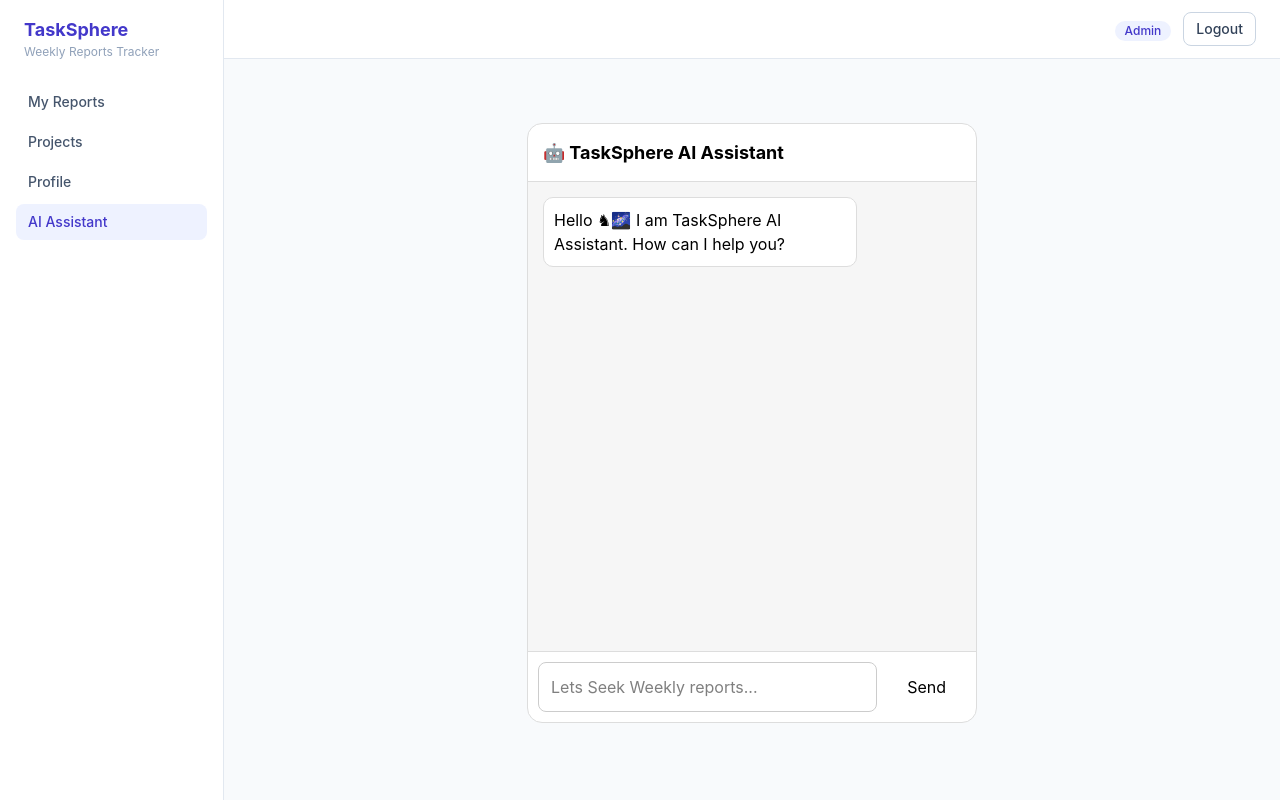
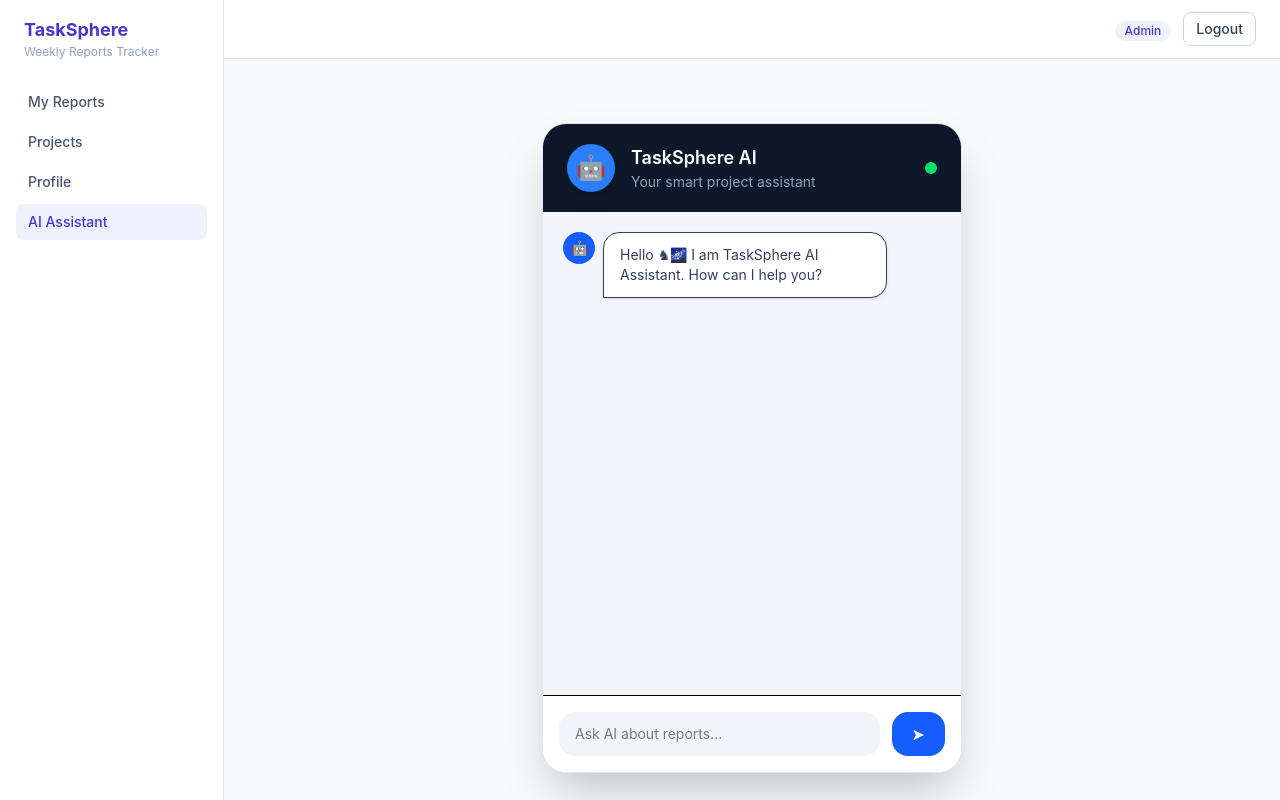
Before and after one commit to heshaN1998/task-sphere-front-End, a React (Vite) app: page /intelligent-assistant in a window 1280 px wide. Built offline with nearby package versions, Linux system fonts and the light colour scheme; sample sign-in values are in the browser's storage.

Commit message:
reStyle the  AI Assistant

```diff
--- a/src/components/layouts/AiChat.jsx
+++ b/src/components/layouts/AiChat.jsx
@@ -1,62 +1,283 @@
-import {useContext,useState} from "react";
-import {ChatContext} from "../../context/ChatContext.jsx";
+// import {useContext,useState} from "react";
+// import {ChatContext} from "../../context/ChatContext.jsx";
+// import ChatMessage from "./ChatMessage.jsx";
+// import "../../../src/components/aicss/aiChat.css";
+
+// function AiChat(){
+//     const { messages,loading,askAI } = useContext(ChatContext);
+//     const [message,setMessage] = useState("");
+
+//     const send = ()=>{
+//         if(message.trim()==="")
+//             return;
+//         askAI(message);
+//         setMessage("");
+
+//     };
+
+//     return (
+//             <div className="ai-chat-box">
+//             <div className="ai-header">
+//                 🤖 TaskSphere AI Assistant
+//             </div>
+//             <div className="ai-messages">
+//                 {
+//                     messages.map(
+//                         (msg,index)=>( <ChatMessage key={index} message={msg} /> )
+//                     )
+//                 }
+
+//                 {
+//                     loading &&
+//                     <div className="chat-message assistant">
+//                         Thinking...
+//                     </div>
+//                 }
+
+//                 </div>
+
+//             <div className="ai-input">
+//                 <input
+//                     value={message}
+//                     onChange={ e=>setMessage(e.target.value) }
+//                     onKeyDown={ e=>{
+//                                 if(e.key==="Enter" && !e.shiftKey){
+//                                     e.preventDefault();
+//                                 send();
+//                                 }
+//                     }
+//                     }
+
+//             placeholder="Lets Seek Weekly reports..."
+// />
+
+//             <button onClick={send}> Send </button>
+//         </div>
+//     </div>
+
+//     );
+
+
+// }
+
+
+// export default AiChat;
+import { useContext, useState } from "react";
+import { ChatContext } from "../../context/ChatContext.jsx";
 import ChatMessage from "./ChatMessage.jsx";
-import "../../../src/components/aicss/aiChat.css";
 
-function AiChat(){
-    const { messages,loading,askAI } = useContext(ChatContext);
-    const [message,setMessage] = useState("");
+function AiChat() {
 
-    const send = ()=>{
-        if(message.trim()==="")
-            return;
+    const { messages, loading, askAI } = useContext(ChatContext);
+    const [message, setMessage] = useState("");
+
+    const send = () => {
+        if (!message.trim()) return;
+
         askAI(message);
         setMessage("");
+    };
+    return (
 
-    };
+        <div className="
+            w-[420px]
+            h-[650px]
+            flex
+            flex-col
+            rounded-3xl
+            overflow-hidden
+            bg-white
+            shadow-2xl
+            border
+            border-slate-200
+        ">
+           {/* AI Header */}
 
-    return (
-            <div className="ai-chat-box">
-            <div className="ai-header">
-                🤖 TaskSphere AI Assistant
-            </div>
-            <div className="ai-messages">
-                {
-                    messages.map(
-                        (msg,index)=>( <ChatMessage key={index} message={msg} /> )
-                    )
-                }
+            <div className="
+                bg-slate-900
+                px-6
+                py-5
+                flex
+                items-center
+                gap-4
+            ">
+              <div className="
+                    w-12
+                    h-12
+                    rounded-full
+                    bg-blue-500
+                    flex
+                    items-center
+                    justify-center
+                    text-2xl
+                    shadow-lg
+                ">
+                    🤖
+                </div>
 
-                {
-                    loading &&
-                    <div className="chat-message assistant">
-                        Thinking...
-                    </div>
-                }
+
+                <div>
+
+                    <h2 className="
+                        text-white
+                        font-semibold
+                        text-lg
+                    ">
+                        TaskSphere AI
+                    </h2>
+
+                    <p className="
+                        text-slate-400
+                        text-sm
+                    ">
+                        Your smart project assistant
+                    </p>
 
                 </div>
 
-            <div className="ai-input">
+
+                <div className="
+                    ml-auto
+                    w-3
+                    h-3
+                    rounded-full
+                    bg-green-400
+                ">
+                </div>
+
+
+            </div>
+
+
+
+            {/* Messages */}
+
+            <div className="
+                flex-1
+                overflow-y-auto
+                bg-slate-100
+                p-5
+                space-y-4
+            ">
+                {
+                    messages.map((msg,index)=>(
+
+                        <ChatMessage
+                            key={index}
+                            message={msg}
+                        />
+
+                    ))
+                }
+                {
+                    loading &&
+
+                    <div className="
+                        flex
+                        items-center
+                        gap-2
+                        text-slate-500
+                        text-sm
+                        bg-white
+                        rounded-2xl
+                        px-4
+                        py-3
+                        w-fit
+                        shadow
+                    ">
+
+                        <span className="
+                            animate-bounce
+                        ">
+                            ●
+                        </span>
+
+                        <span className="
+                            animate-bounce
+                            delay-150
+                        ">
+                            ●
+                        </span>
+
+                        <span className="
+                            animate-bounce
+                            delay-300
+                        ">
+                            ●
+                        </span>
+
+                    </div>
+
+                }
+
+
+            </div>
+            {/* Input Area */}
+
+            <div className="
+                bg-white
+                border-t
+                p-4
+                flex
+                gap-3
+            ">
                 <input
+
                     value={message}
-                    onChange={ e=>setMessage(e.target.value) }
-                    onKeyDown={ e=>{
-                                if(e.key==="Enter" && !e.shiftKey){
-                                    e.preventDefault();
-                                send();
-                                }
-                    }
-                    }
 
-            placeholder="Lets Seek Weekly reports..."
-/>
+                    onChange={(e)=>setMessage(e.target.value)}
 
-            <button onClick={send}> Send </button>
+                    onKeyDown={(e)=>{
+
+                        if(e.key==="Enter"){
+                            send();
+                        }
+
+                    }}
+
+                    placeholder="Ask AI about reports..."
+
+                    className="
+                        flex-1
+                        rounded-2xl
+                        bg-slate-100
+                        px-4
+                        py-3
+                        text-sm
+                        outline-none
+                        focus:ring-2
+                        focus:ring-blue-500
+                    "
+
+                />
+                <button
+
+                    onClick={send}
+
+                    className="
+                        rounded-2xl
+                        bg-blue-600
+                        px-5
+                        text-white
+                        font-medium
+                        hover:bg-blue-700
+                        active:scale-95
+                        transition
+                    "
+
+                >
+
+                    ➤
+
+                </button>
+
+
+            </div>
+
+
         </div>
-    </div>
 
     );
-
 
 }
 
--- a/src/components/layouts/AppLayout.jsx
+++ b/src/components/layouts/AppLayout.jsx
@@ -1,11 +1,11 @@
 import { Outlet } from "react-router-dom";
-import Sidebar from "./SideBar";
+import SideBar from "./SideBar";
 import NavBar from "./NavBar";
 
 export default function AppLayout() {
   return (
     <div className="flex min-h-screen">
-      <Sidebar />
+      <SideBar />
       <div className="flex flex-1 flex-col">
         <NavBar />
         <main className="flex-1 bg-slate-50 p-6">
--- a/src/components/layouts/ChatMessage.jsx
+++ b/src/components/layouts/ChatMessage.jsx
@@ -1,10 +1,76 @@
-function ChatMessage({message}){
+// function ChatMessage({message}){
+//     return (
+//         //jsx mby ternery
+//         <div className={ message.role==="user"? "chat-message user": "chat-message assistant" }>
+//             {message.content}
+//          </div>
+//     );
+// }
+
+// export default ChatMessage;
+function ChatMessage({message}) {
+
+    const user = message.role === "user";
+
+
     return (
-        //jsx mby ternery
-        <div className={ message.role==="user"? "chat-message user": "chat-message assistant" }>
-            {message.content}
-         </div>
+
+        <div className={`
+            flex
+            ${user ? "justify-end" : "justify-start"}
+            gap-2
+        `}>
+
+
+            {!user && (
+
+                <div className="
+                    w-8
+                    h-8
+                    rounded-full
+                    bg-blue-600
+                    flex
+                    items-center
+                    justify-center
+                    text-white
+                    text-sm
+                ">
+                    🤖
+                </div>
+
+            )}
+
+
+
+            <div className={`
+                max-w-[75%]
+                px-4
+                py-3
+                rounded-2xl
+                text-sm
+                shadow-sm
+
+                ${
+                    user
+                    ?
+                    "bg-blue-600 text-white rounded-br-none"
+                    :
+                    "bg-white text-slate-700 border rounded-bl-none"
+                }
+
+            `}>
+
+                {message.content}
+
+            </div>
+
+
+
+        </div>
+
     );
+
 }
 
-export default ChatMessage;;
+
+export default ChatMessage;
--- a/src/components/layouts/SideBar.jsx
+++ b/src/components/layouts/SideBar.jsx
@@ -6,7 +6,7 @@ const linkClasses = ({ isActive }) =>
     isActive ? "bg-primary-50 text-primary-700" : "text-slate-600 hover:bg-slate-100"
   }`;
 
-export default function Sidebar() {
+export default function SideBar() {
   const { isManager } = useAuth();
 
   return (
```
